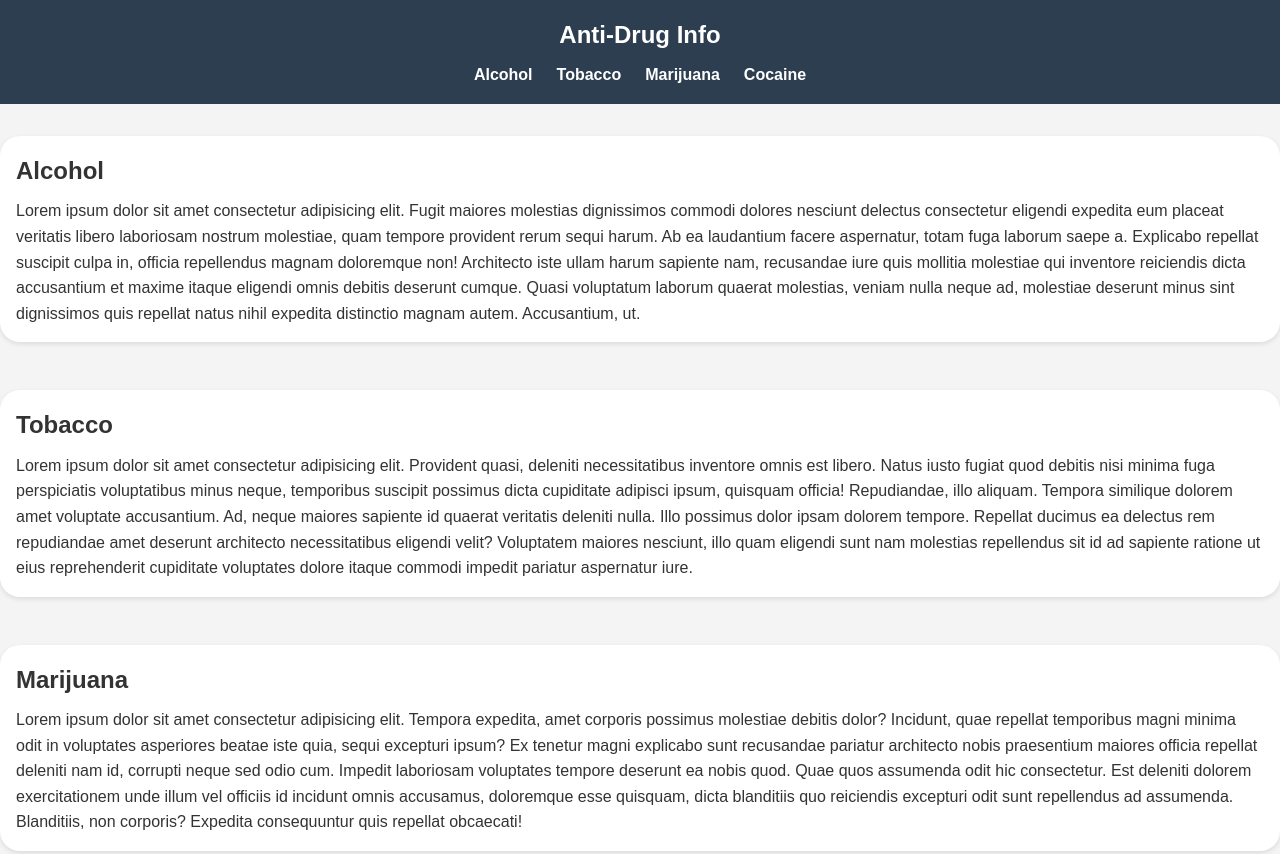
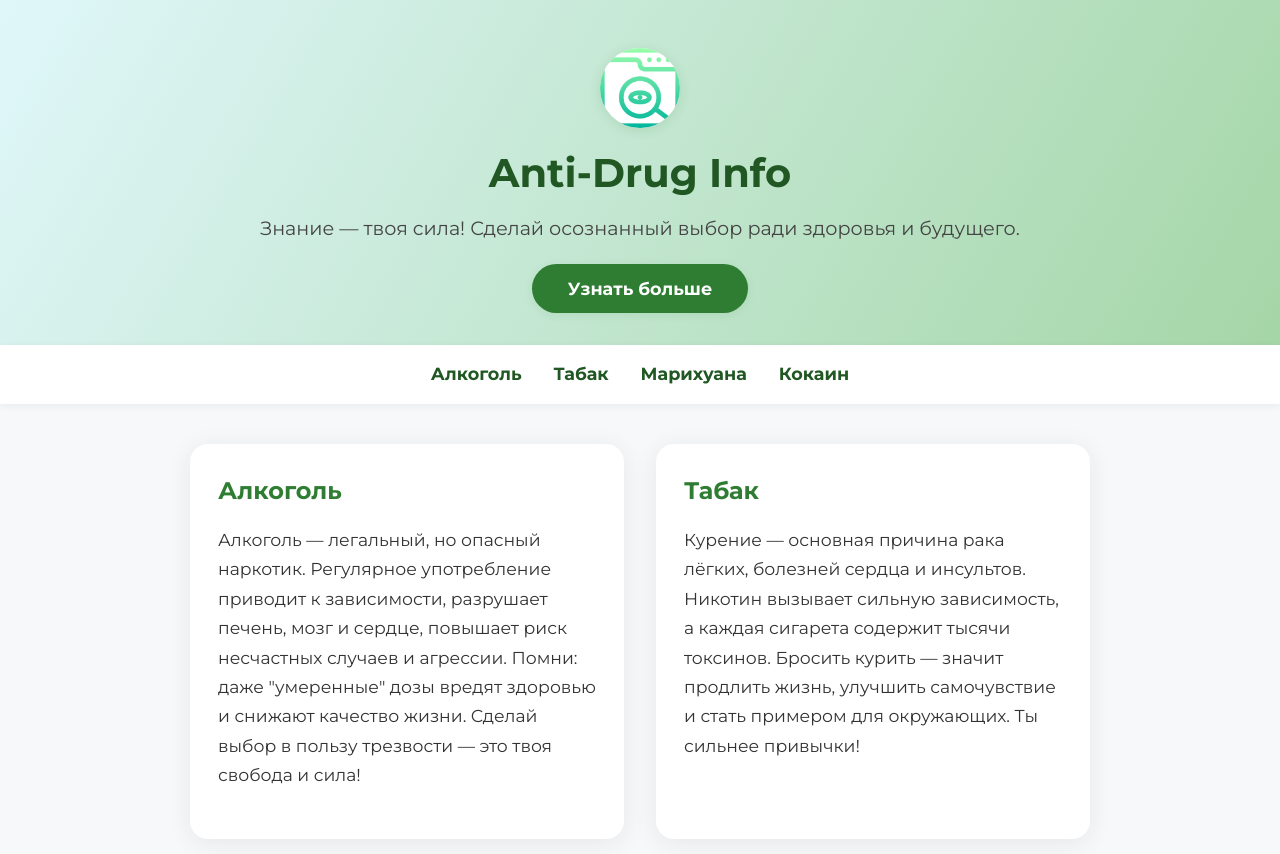
Before and after one commit to ChakarM/MySite, a plain HTML site: page index.html in a window 1280 px wide. Shown: the top 854 px of the page. Drawn offline with Linux system fonts and the light colour scheme.

Commit message:
ui/ux improved

```diff
--- a/index.html
+++ b/index.html
@@ -2,78 +2,60 @@
 <html lang="ru-RU">
 
 <head>
-
     <title>Anti-Drug Awareness</title>
     <meta charset="UTF-8" />
     <meta name="viewport" content="width=device-width, initial-scale=1.0" />
     <link rel="stylesheet" href="style.css" />
-    <link rel="icon" href="images\transparency_6309881.png" />
-
+    <link rel="icon" href="images/transparency_6309881.png" />
 </head>
 
 <body>
-    <!--Navigation Bar-->
+    <!-- Header / Hero Section -->
+    <header class="hero">
+        <div class="hero-content">
+            <img src="images/transparency_6309881.png" alt="Anti-Drug Logo" class="hero-logo" />
+            <h1>Anti-Drug Info</h1>
+            <p class="hero-tagline">Знание — твоя сила! Сделай осознанный выбор ради здоровья и будущего.</p>
+            <a href="#alcohol" class="hero-btn">Узнать больше</a>
+        </div>
+    </header>
+    <!-- Navigation Bar -->
     <nav class="navbar">
         <div class="container">
-            <h1>Anti-Drug Info</h1>
             <ul class="nav-links">
-                <li><a href="#alcohol">Alcohol</a></li>
-                <li><a href="#tobacco">Tobacco</a></li>
-                <li><a href="#marijuana">Marijuana</a></li>
-                <li><a href="#cocaine">Cocaine</a></li>
+                <li><a href="#alcohol">Алкоголь</a></li>
+                <li><a href="#tobacco">Табак</a></li>
+                <li><a href="#marijuana">Марихуана</a></li>
+                <li><a href="#cocaine">Кокаин</a></li>
             </ul>
         </div>
     </nav>
-    <!--Main Content-->
+    <!-- Main Content -->
     <main class="content">
-        <section id="alcohol">
-            <h2>Alcohol</h2>
-            <p>Lorem ipsum dolor sit amet consectetur adipisicing elit. Fugit maiores molestias dignissimos commodi
-                dolores nesciunt delectus consectetur eligendi expedita eum placeat veritatis libero laboriosam nostrum
-                molestiae, quam tempore provident rerum sequi harum. Ab ea laudantium facere aspernatur, totam fuga
-                laborum saepe a. Explicabo repellat suscipit culpa in, officia repellendus magnam doloremque non!
-                Architecto iste ullam harum sapiente nam, recusandae iure quis mollitia molestiae qui inventore
-                reiciendis dicta accusantium et maxime itaque eligendi omnis debitis deserunt cumque. Quasi voluptatum
-                laborum quaerat molestias, veniam nulla neque ad, molestiae deserunt minus sint dignissimos quis
-                repellat natus nihil expedita distinctio magnam autem. Accusantium, ut.</p>
+        <section id="alcohol" class="card">
+            <h2>Алкоголь</h2>
+            <p>Алкоголь — легальный, но опасный наркотик. Регулярное употребление приводит к зависимости, разрушает печень, мозг и сердце, повышает риск несчастных случаев и агрессии. Помни: даже "умеренные" дозы вредят здоровью и снижают качество жизни. Сделай выбор в пользу трезвости — это твоя свобода и сила!</p>
         </section>
-
-        <section id="tobacco">
-            <h2>Tobacco</h2>
-            <p>Lorem ipsum dolor sit amet consectetur adipisicing elit. Provident quasi, deleniti necessitatibus
-                inventore omnis est libero. Natus iusto fugiat quod debitis nisi minima fuga perspiciatis voluptatibus
-                minus neque, temporibus suscipit possimus dicta cupiditate adipisci ipsum, quisquam officia!
-                Repudiandae, illo aliquam. Tempora similique dolorem amet voluptate accusantium. Ad, neque maiores
-                sapiente id quaerat veritatis deleniti nulla. Illo possimus dolor ipsam dolorem tempore. Repellat
-                ducimus ea delectus rem repudiandae amet deserunt architecto necessitatibus eligendi velit? Voluptatem
-                maiores nesciunt, illo quam eligendi sunt nam molestias repellendus sit id ad sapiente ratione ut eius
-                reprehenderit cupiditate voluptates dolore itaque commodi impedit pariatur aspernatur iure.</p>
+        <section id="tobacco" class="card">
+            <h2>Табак</h2>
+            <p>Курение — основная причина рака лёгких, болезней сердца и инсультов. Никотин вызывает сильную зависимость, а каждая сигарета содержит тысячи токсинов. Бросить курить — значит продлить жизнь, улучшить самочувствие и стать примером для окружающих. Ты сильнее привычки!</p>
         </section>
-
-        <section id="marijuana">
-            <h2>Marijuana</h2>
-            <p>Lorem ipsum dolor sit amet consectetur adipisicing elit. Tempora expedita, amet corporis possimus
-                molestiae debitis dolor? Incidunt, quae repellat temporibus magni minima odit in voluptates asperiores
-                beatae iste quia, sequi excepturi ipsum? Ex tenetur magni explicabo sunt recusandae pariatur architecto
-                nobis praesentium maiores officia repellat deleniti nam id, corrupti neque sed odio cum. Impedit
-                laboriosam voluptates tempore deserunt ea nobis quod. Quae quos assumenda odit hic consectetur. Est
-                deleniti dolorem exercitationem unde illum vel officiis id incidunt omnis accusamus, doloremque esse
-                quisquam, dicta blanditiis quo reiciendis excepturi odit sunt repellendus ad assumenda. Blanditiis, non
-                corporis? Expedita consequuntur quis repellat obcaecati!</p>
+        <section id="marijuana" class="card">
+            <h2>Марихуана</h2>
+            <p>Марихуана часто воспринимается как безвредная, но она влияет на память, внимание и мотивацию, может вызывать психозы и тревожные расстройства. У подростков риск негативных последствий особенно высок. Трезвый ум — залог успеха и гармонии в жизни!</p>
         </section>
-
-        <section id="cocaine">
-            <h2>Cocaine</h2>
-            <p>Lorem ipsum dolor sit amet consectetur adipisicing elit. Accusantium ad fugiat provident a excepturi
-                temporibus odit, obcaecati expedita iusto, nesciunt, mollitia est impedit qui iure laudantium eos porro
-                doloribus facilis cumque illum? Quam illo nulla harum quibusdam unde obcaecati recusandae quod provident
-                neque. Voluptas ratione quod cupiditate, aliquam iure tempore ducimus earum recusandae? Sunt ullam
-                nostrum libero expedita, enim quia exercitationem omnis impedit aliquid repellat, labore velit minima
-                consequuntur sapiente. Odio totam atque quam, expedita inventore sunt. Optio sequi repudiandae minima
-                dicta aperiam. Explicabo architecto adipisci quis commodi, numquam alias magnam nemo sapiente at nihil,
-                vero est ab odio qui?</p>
+        <section id="cocaine" class="card">
+            <h2>Кокаин</h2>
+            <p>Кокаин — мощный стимулятор, быстро вызывающий зависимость. Он разрушает психику, сердце и сосуды, приводит к депрессии и агрессии. Даже однократное употребление может быть смертельно опасным. Скажи «нет» риску — выбери здоровье и будущее!</p>
         </section>
     </main>
+    <!-- Footer -->
+    <footer class="footer">
+        <div class="container">
+            <p>© 2025 Anti-Drug Info. Все права защищены.</p>
+            <p>Контакты: info@antidrug.ru</p>
+        </div>
+    </footer>
 </body>
 
 </html>
--- a/style.css
+++ b/style.css
@@ -1,74 +1,173 @@
-* {
-    margin: 0;
-    padding: 0;
-    box-sizing: border-box;
+/* Современный дизайн для Anti-Drug Info */
+
+@import url('https://fonts.googleapis.com/css2?family=Montserrat:wght@400;700&display=swap');
+
+:root {
+    --main-bg: #f6f8fa;
+    --primary: #2e7d32;
+    --primary-dark: #205723;
+    --accent: #ff7043;
+    --text: #222;
+    --card-bg: #fff;
+    --shadow: 0 4px 24px rgba(34, 34, 34, 0.08);
+    --radius: 18px;
 }
 
 html {
-  scroll-behavior: smooth;
+    scroll-behavior: smooth;
 }
 
-
 body {
-    font-family: Arial, sans-serif;
-    line-height: 1.6;
-    background-color: #f4f4f4;
-    color: #333;
-
+    margin: 0;
+    font-family: 'Montserrat', Arial, sans-serif;
+    background: var(--main-bg);
+    color: var(--text);
+    min-height: 100vh;
 }
 
-.container {
-    width: 90%;
-    max-width: 1000px;
-    margin: auto;
+.hero {
+    background: linear-gradient(120deg, #e0f7fa 0%, #a5d6a7 100%);
+    padding: 48px 0 32px 0;
+    text-align: center;
+    box-shadow: var(--shadow);
+}
+.hero-logo {
+    width: 80px;
+    height: 80px;
+    margin-bottom: 16px;
+    border-radius: 50%;
+    box-shadow: 0 2px 12px rgba(46,125,50,0.15);
+    background: #fff;
+}
+.hero h1 {
+    font-size: 2.5rem;
+    margin: 0 0 12px 0;
+    color: var(--primary-dark);
+    font-weight: 700;
+}
+.hero-tagline {
+    font-size: 1.2rem;
+    color: #444;
+    margin-bottom: 24px;
+}
+.hero-btn {
+    display: inline-block;
+    background: var(--primary);
+    color: #fff;
+    padding: 14px 36px;
+    border-radius: 32px;
+    font-size: 1.1rem;
+    text-decoration: none;
+    font-weight: 600;
+    box-shadow: 0 2px 8px rgba(46,125,50,0.10);
+    transition: background 0.2s, transform 0.2s;
+}
+.hero-btn:hover {
+    background: var(--accent);
+    transform: translateY(-2px) scale(1.04);
 }
 
 .navbar {
+    background: #fff;
+    box-shadow: 0 2px 8px rgba(34,34,34,0.06);
     position: sticky;
     top: 0;
-    background-color: #2c3e50;
-    color: white;
-    padding: 1rem 0;
-    z-index: 1000;
+    z-index: 100;
 }
-
-.navbar h1 {
-    text-align: center;
-    margin-bottom: 0.5rem;
-}
-
-.nav-links {
+.navbar .container {
+    max-width: 900px;
+    margin: 0 auto;
+    padding: 0 24px;
     display: flex;
     justify-content: center;
-    gap: 1.5rem;
+}
+.nav-links {
     list-style: none;
+    display: flex;
+    gap: 32px;
+    margin: 0;
+    padding: 0;
 }
-
-.nav-links a {
-    color: white;
+.nav-links li a {
+    color: var(--primary-dark);
     text-decoration: none;
-    font-weight: bold;
+    font-weight: 600;
+    font-size: 1.1rem;
+    padding: 18px 0;
+    display: block;
+    transition: color 0.2s;
+    border-bottom: 2px solid transparent;
 }
-
-.nav-links a:hover {
-    text-decoration: underline;
+.nav-links li a:hover, .nav-links li a:focus {
+    color: var(--accent);
+    border-bottom: 2px solid var(--accent);
 }
 
 /* Main content */
 
 .content {
-    padding: 2rem 0;
+    max-width: 900px;
+    margin: 40px auto 0 auto;
+    padding: 0 24px 40px 24px;
+    display: grid;
+    grid-template-columns: 1fr 1fr;
+    gap: 32px;
+}
+@media (max-width: 800px) {
+    .content {
+        grid-template-columns: 1fr;
+    }
 }
 
-section {
-    margin-bottom: 3rem;
-    padding: 1rem;
-    background-color: white;
-    border-radius: 20px;
-    box-shadow: 0 2px 5px rgba(0,0,0,0.1);
-    scroll-margin-top: 140px;
+.card {
+    background: var(--card-bg);
+    border-radius: var(--radius);
+    box-shadow: var(--shadow);
+    padding: 32px 28px;
+    transition: box-shadow 0.2s, transform 0.2s;
+    position: relative;
+    overflow: hidden;
+}
+.card:hover {
+    box-shadow: 0 8px 32px rgba(46,125,50,0.13);
+    transform: translateY(-4px) scale(1.02);
+}
+.card h2 {
+    color: var(--primary);
+    margin-top: 0;
+    font-size: 1.5rem;
+    font-weight: 700;
+}
+.card p {
+    font-size: 1.08rem;
+    line-height: 1.7;
+    color: #333;
 }
 
-section h2 {
-    margin-bottom: 0.5rem;
+.footer {
+    background: #222;
+    color: #fff;
+    text-align: center;
+    padding: 28px 0 18px 0;
+    margin-top: 40px;
 }
+.footer .container {
+    max-width: 900px;
+    margin: 0 auto;
+    padding: 0 24px;
+}
+.footer p {
+    margin: 6px 0;
+    font-size: 1rem;
+    letter-spacing: 0.02em;
+}
+
+/* Адаптивность для мобильных */
+@media (max-width: 600px) {
+    .hero h1 { font-size: 1.5rem; }
+    .hero-tagline { font-size: 1rem; }
+    .hero-btn { font-size: 1rem; padding: 10px 20px; }
+    .card { padding: 20px 10px; }
+    .content { padding: 0 6px 24px 6px; }
+    .navbar .container { padding: 0 6px; }
+}
```
